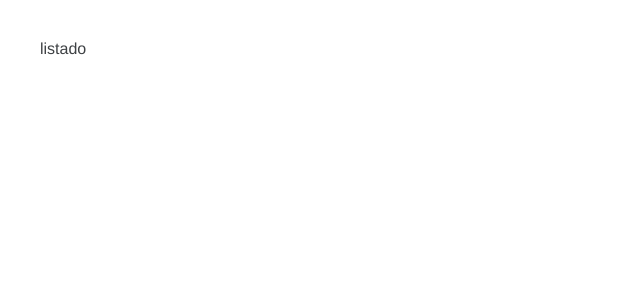
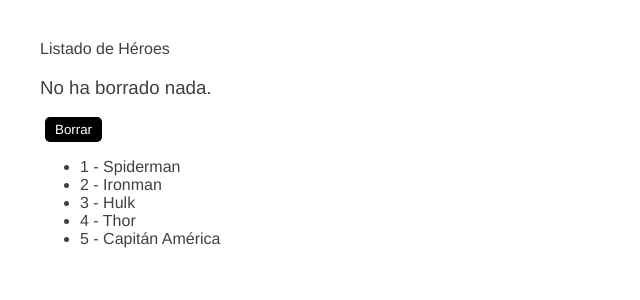
Before and after one commit to angelost/01-bases, an Angular app: page / in a window 1280 px wide. Shown: the top 300 px of the page, without its empty margins (0-640 px from the left). Built offline with nearby package versions, Linux system fonts and the light colour scheme.

Commit message:
46. Directiva *ngFor

```diff
--- a/src/app/heroes/listado/listado.component.html
+++ b/src/app/heroes/listado/listado.component.html
@@ -1 +1,21 @@
-<p>listado</p>
+<p>Listado de Héroes</p>
+
+<div *ngIf="heroeBorrado; else noBorrado">
+    <h3>Héroe borrado: <small>{{ heroeBorrado }}</small> </h3>
+</div>
+
+<ng-template #noBorrado>
+    <h3>No ha borrado nada.</h3>
+</ng-template>
+
+
+<button (click)="borrarHeroe()">
+    Borrar
+</button>
+
+
+<ul>
+    <li *ngFor="let heroe of heroes; let i = index">
+        {{ i + 1 }} - {{ heroe }}
+    </li>
+</ul>
--- a/src/app/heroes/listado/listado.component.ts
+++ b/src/app/heroes/listado/listado.component.ts
@@ -1,11 +1,17 @@
-import { Component, OnInit } from '@angular/core';
+import { Component } from '@angular/core';
 
 @Component({
   selector: 'app-listado',
-  templateUrl: './listado.component.html'
+  templateUrl: './listado.component.html',
 })
 export class ListadoComponent {
 
-  constructor() { }
+  heroes: string[] = ['Spiderman','Ironman','Hulk','Thor','Capitán América'];
+  heroeBorrado: string = '';
+
+  borrarHeroe() {
+    this.heroeBorrado = this.heroes.shift() || '';
+  }
+
 
 }
```
